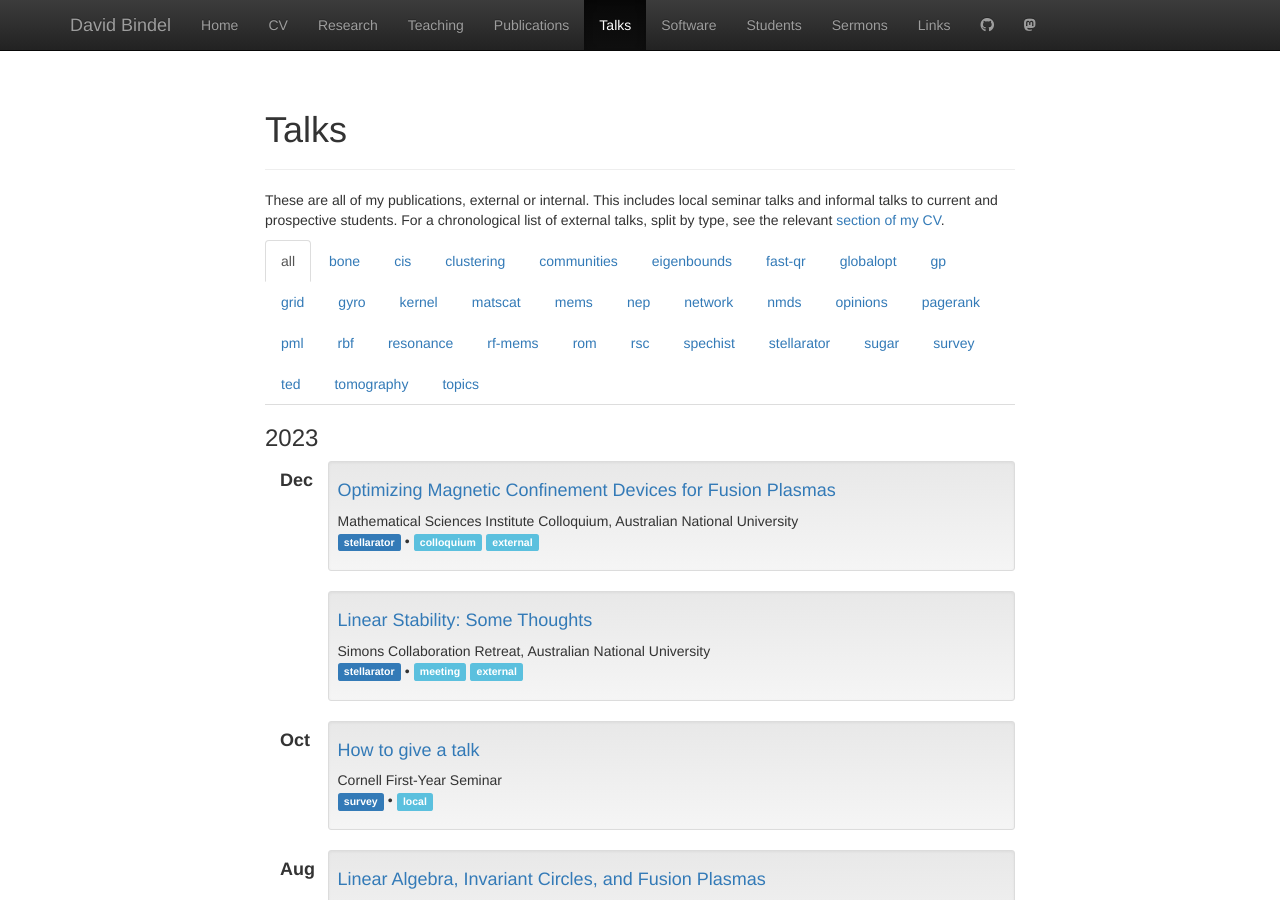
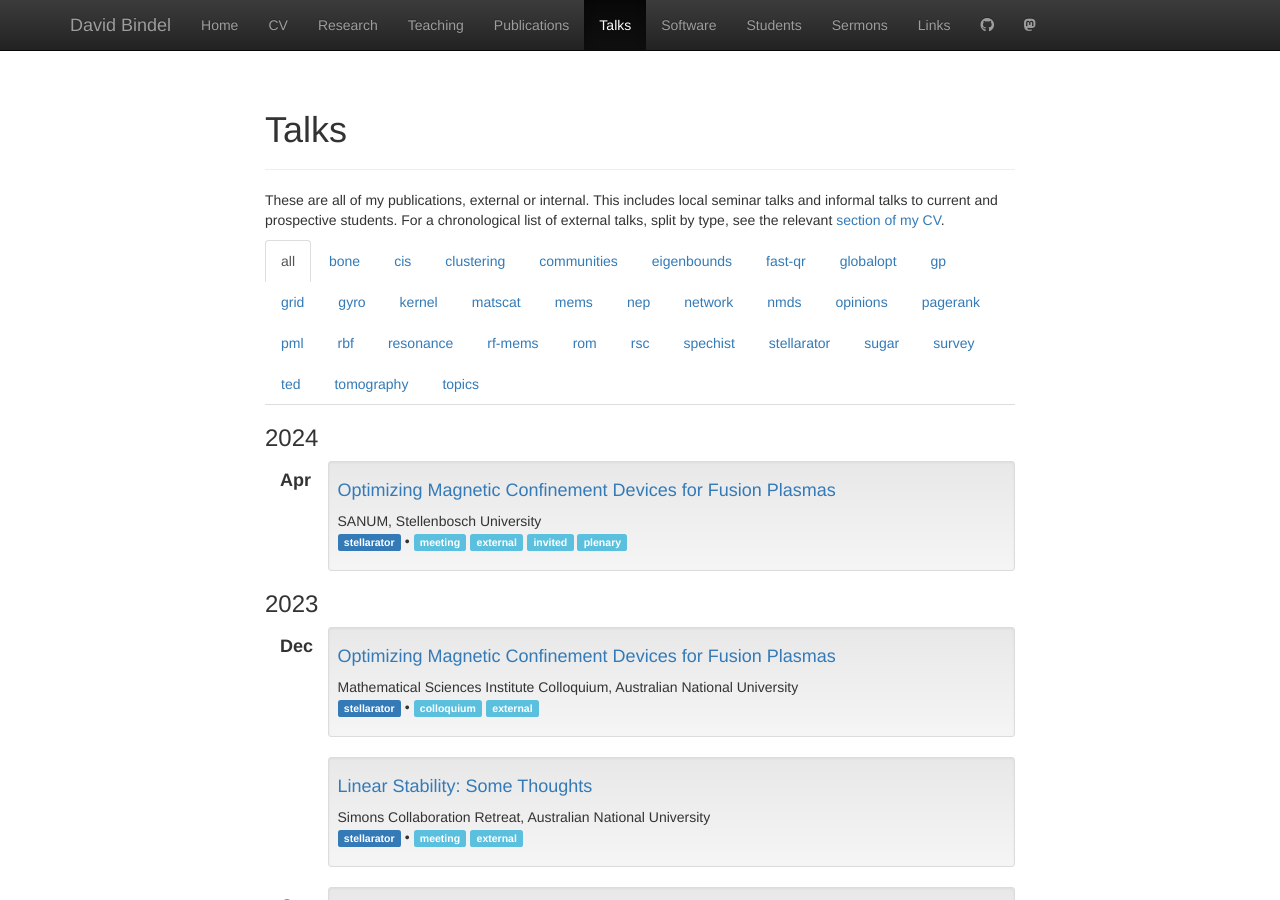
Before and after one commit to dbindel/cornell_web, a Jekyll site: the page built from talks.html, in a window 1280 px wide and 900 px high. Built offline with Jekyll 4.4.1, drawn with Linux system fonts in a browser that asks for light colours; nearby versions of some CDN libraries.

Commit message:
Add talk at SANUM.

```diff
--- a/_data/present.yml
+++ b/_data/present.yml
@@ -1368,3 +1368,9 @@
   where: Mathematical Sciences Institute Colloquium, Australian National University
   tags: [stellarator]
   type: [colloquium, external]
+-
+  file: 2024-04-sanum/sanum-apr24.pdf
+  title: Optimizing Magnetic Confinement Devices for Fusion Plasmas
+  where: SANUM, Stellenbosch University
+  tags: [stellarator]
+  type: [meeting, external, invited, plenary]
```
